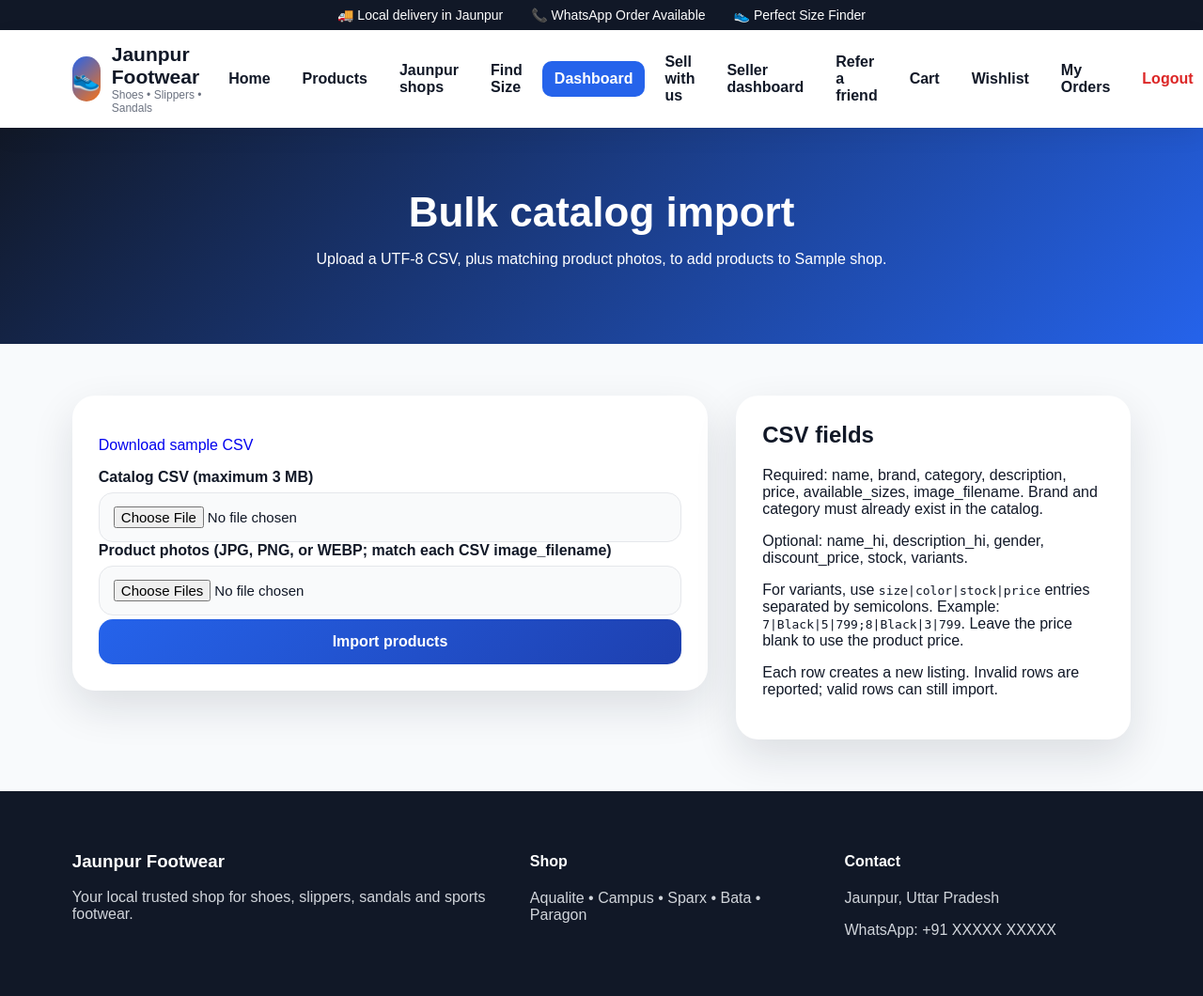
After one commit to sartaj05/jaunpur-footwear-shop, a Django app: page /shops/seller/products/import/ in a window 1280 px wide; the page is wider, and only the part inside the window is pictured. The commit adds this page. Shown: that part at 94% size. Run offline with Django 5.2, Linux system fonts and the light colour scheme; a user stored in the database is signed in; tables that the repository leaves empty hold one stand-in row (values such as "Sample post").

Commit message:
feat(catalog): import Jaunpur seller products from CSV

```diff
--- a/shops/urls.py
+++ b/shops/urls.py
@@ -15,6 +15,7 @@ urlpatterns = [
     path('seller/payouts/', views.seller_payout_ledger, name='seller_payout_ledger'),
     path('seller/orders/<int:seller_order_id>/status/', views.update_seller_order_status, name='update_seller_order_status'),
     path('seller/products/add/', views.seller_product_form, name='seller_add_product'),
+    path('seller/products/import/', views.import_seller_catalog, name='import_seller_catalog'),
     path('seller/products/<int:product_id>/edit/', views.seller_product_form, name='seller_edit_product'),
     path('seller/products/<int:product_id>/delete/', views.seller_delete_product, name='seller_delete_product'),
     path('seller/products/<int:product_id>/variants/', views.seller_manage_variants, name='seller_manage_variants'),
--- a/shops/views.py
+++ b/shops/views.py
@@ -1,5 +1,7 @@
 import re
 import csv
+import io
+import os
 from decimal import Decimal, InvalidOperation
 from datetime import time, timedelta, datetime
 
@@ -11,6 +13,7 @@ from django.utils import timezone
 from django.urls import reverse
 from django.utils.http import url_has_allowed_host_and_scheme
 from django.db.models import Q, Sum
+from django.db import transaction
 
 from products.models import Brand, Category, Product, ProductVariant
 from orders.models import Coupon, OrderTrackingEvent, SellerOrder
@@ -326,6 +329,124 @@ def seller_product_form(request, product_id=None):
 
 
 @login_required
+def import_seller_catalog(request):
+    shop = get_object_or_404(Shop, owner=request.user, status='approved')
+    imported_count = 0
+    errors = []
+    if request.method == 'POST':
+        catalog_file = request.FILES.get('catalog_file')
+        image_files = request.FILES.getlist('images')
+        allowed_extensions = {'.jpg', '.jpeg', '.png', '.webp'}
+        uploaded_images = {}
+        total_upload_size = catalog_file.size if catalog_file else 0
+        for image in image_files:
+            total_upload_size += image.size
+            filename = image.name.replace('\\', '/').split('/')[-1]
+            if filename != image.name or os.path.splitext(filename)[1].lower() not in allowed_extensions:
+                errors.append(f'{image.name}: use an image filename with JPG, PNG, or WEBP extension.')
+                continue
+            uploaded_images[filename.casefold()] = image
+
+        if not catalog_file or not catalog_file.name.lower().endswith('.csv'):
+            errors.append('Choose a CSV catalog file.')
+        elif total_upload_size > 30 * 1024 * 1024 or catalog_file.size > 3 * 1024 * 1024:
+            errors.append('Keep the CSV under 3 MB and the whole upload under 30 MB.')
+        else:
+            try:
+                csv_content = catalog_file.read().decode('utf-8-sig')
+                reader = csv.DictReader(io.StringIO(csv_content))
+                required_columns = {'name', 'brand', 'category', 'description', 'price', 'available_sizes', 'image_filename'}
+                headers = [field.strip().lower() for field in reader.fieldnames or []]
+                if not headers or not required_columns.issubset(set(headers)):
+                    errors.append('CSV needs these headers: name, brand, category, description, price, available_sizes, image_filename.')
+                else:
+                    reader.fieldnames = headers
+                    for row_number, raw_row in enumerate(reader, start=2):
+                        row = {str(key or '').strip().lower(): str(value or '').strip() for key, value in raw_row.items()}
+                        try:
+                            name = row.get('name', '')
+                            description = row.get('description', '')
+                            brand = Brand.objects.filter(name__iexact=row.get('brand', '')).first()
+                            category = Category.objects.filter(name__iexact=row.get('category', '')).first()
+                            price = Decimal(row.get('price', ''))
+                            discount_text = row.get('discount_price', '')
+                            discount_price = Decimal(discount_text) if discount_text else None
+                            stock = int(row.get('stock', '0') or '0')
+                            image_name = row.get('image_filename', '')
+                            image = uploaded_images.get(image_name.casefold())
+                            gender = row.get('gender', 'unisex').lower() or 'unisex'
+                            variants = []
+                            variant_text = row.get('variants', '')
+                            if variant_text:
+                                seen_variants = set()
+                                for spec in variant_text.split(';'):
+                                    pieces = [piece.strip() for piece in spec.split('|')]
+                                    if len(pieces) not in (3, 4):
+                                        raise ValueError('variants must use size|color|stock[|price], separated by semicolons')
+                                    size, color = pieces[0], pieces[1]
+                                    variant_stock = int(pieces[2])
+                                    variant_price = Decimal(pieces[3]) if len(pieces) == 4 and pieces[3] else None
+                                    if not size or not color or variant_stock < 0 or (variant_price is not None and variant_price <= 0):
+                                        raise ValueError('each variant needs a size, color, non-negative stock, and positive optional price')
+                                    if (size, color.casefold()) in seen_variants:
+                                        raise ValueError('duplicate size and color variant')
+                                    seen_variants.add((size, color.casefold()))
+                                    variants.append((size, color, variant_stock, variant_price))
+                            sizes = row.get('available_sizes', '') or ','.join(dict.fromkeys(item[0] for item in variants))
+                            if not name or not description or not brand or not category or price <= 0 or stock < 0 or not image or not sizes:
+                                raise ValueError('check name, existing brand/category, description, positive price, sizes, stock, and uploaded image filename')
+                            from PIL import Image
+
+                            image.seek(0)
+                            with Image.open(image) as opened_image:
+                                opened_image.verify()
+                            image.seek(0)
+                            if gender not in dict(Product.GENDER_CHOICES):
+                                raise ValueError('gender must be men, women, kids, or unisex')
+                            if discount_price is not None and (discount_price <= 0 or discount_price > price):
+                                raise ValueError('discount_price must be positive and no higher than price')
+                            with transaction.atomic():
+                                product = Product.objects.create(
+                                    shop=shop,
+                                    name=name,
+                                    name_hi=row.get('name_hi', ''),
+                                    brand=brand,
+                                    category=category,
+                                    gender=gender,
+                                    description=description,
+                                    description_hi=row.get('description_hi', ''),
+                                    price=price,
+                                    discount_price=discount_price,
+                                    stock=stock if not variants else 0,
+                                    available_sizes=sizes,
+                                    is_active=True,
+                                )
+                                image.seek(0)
+                                product.image.save(os.path.basename(image.name), image, save=True)
+                                for size, color, variant_stock, variant_price in variants:
+                                    ProductVariant.objects.create(
+                                        product=product,
+                                        size=size,
+                                        color=color,
+                                        stock=variant_stock,
+                                        price_override=variant_price,
+                                    )
+                            imported_count += 1
+                        except (InvalidOperation, TypeError, ValueError) as exc:
+                            errors.append(f'Row {row_number}: {exc}')
+                        except (OSError, ValueError) as exc:
+                            errors.append(f'Row {row_number}: could not import ({exc.__class__.__name__}).')
+            except (UnicodeDecodeError, csv.Error, OSError) as exc:
+                errors.append(f'Could not read the CSV file: {exc.__class__.__name__}. Save it as UTF-8 CSV and try again.')
+            if imported_count:
+                messages.success(request, f'Imported {imported_count} product row(s).')
+            for error in errors[:10]:
+                messages.error(request, error)
+            return redirect('import_seller_catalog')
+    return render(request, 'shops/catalog_import.html', {'shop': shop, 'errors': errors})
+
+
+@login_required
 def seller_delete_product(request, product_id):
     shop = get_object_or_404(Shop, owner=request.user, status='approved')
     product = get_object_or_404(Product, pk=product_id, shop=shop)
--- /dev/null
+++ b/static/samples/jaunpur_catalog_template.csv
@@ -0,0 +1,2 @@
+name,name_hi,brand,category,gender,description,description_hi,price,discount_price,available_sizes,stock,image_filename,variants
+Classic Black Sandal,क्लासिक काली सैंडल,Sparx,Sandals,men,Comfortable everyday sandal,आरामदायक सैंडल,999,,7,8,sandal-black.jpg,7|Black|5|;8|Black|3|;
--- /dev/null
+++ b/templates/shops/catalog_import.html
@@ -0,0 +1,14 @@
+{% extends 'base.html' %}
+{% load static %}
+{% block content %}
+<section class="page-banner"><h1>Bulk catalog import</h1><p>Upload a UTF-8 CSV, plus matching product photos, to add products to {{ shop.name }}.</p></section>
+<section class="checkout-page">
+    <form method="post" enctype="multipart/form-data" class="checkout-form-card">{% csrf_token %}
+        <p><a href="{% static 'samples/jaunpur_catalog_template.csv' %}" download>Download sample CSV</a></p>
+        <div class="form-group"><label>Catalog CSV (maximum 3 MB)</label><input type="file" name="catalog_file" accept=".csv,text/csv" required></div>
+        <div class="form-group"><label>Product photos (JPG, PNG, or WEBP; match each CSV image_filename)</label><input type="file" name="images" accept="image/jpeg,image/png,image/webp" multiple required></div>
+        <button class="auth-btn">Import products</button>
+    </form>
+    <aside class="checkout-form-card"><h2>CSV fields</h2><p>Required: name, brand, category, description, price, available_sizes, image_filename. Brand and category must already exist in the catalog.</p><p>Optional: name_hi, description_hi, gender, discount_price, stock, variants.</p><p>For variants, use <code>size|color|stock|price</code> entries separated by semicolons. Example: <code>7|Black|5|799;8|Black|3|799</code>. Leave the price blank to use the product price.</p><p>Each row creates a new listing. Invalid rows are reported; valid rows can still import.</p></aside>
+</section>
+{% endblock %}
--- a/templates/shops/seller_dashboard.html
+++ b/templates/shops/seller_dashboard.html
@@ -5,7 +5,7 @@
 {% else %}<section class="featured-section">
     <div class="checkout-summary"><strong>Jaunpur verification:</strong> {{ shop.get_verification_status_display }}{% if shop.verification_note %}<p>{{ shop.verification_note }}</p>{% endif %}{% if shop.verification_status != 'verified' %}<form method="post" action="{% url 'request_shop_verification' %}">{% csrf_token %}<button class="secondary-btn">Request shop verification</button></form>{% endif %}</div>
     <div class="checkout-summary"><strong>Ready for payout:</strong> ₹{{ pending_payout_total }} · <strong>Paid out:</strong> ₹{{ paid_payout_total }} <a href="{% url 'seller_payout_ledger' %}">View ledger</a></div>
-    <p><a class="secondary-btn" href="{% url 'shop_page' shop.slug %}">View storefront</a> <a class="secondary-btn" href="{% url 'seller_shop_profile' %}">Shop profile</a> <a class="secondary-btn" href="{% url 'manage_promotions' %}">Promotions</a> <a class="secondary-btn" href="{% url 'manage_shop_coverage' %}">Delivery PIN codes</a> <a class="secondary-btn" href="{% url 'manage_fulfillment_slots' %}">Delivery & pickup hours</a> <a class="secondary-btn" href="{% url 'seller_orders' %}">Orders</a> <a class="secondary-btn" href="{% url 'marketplace_hub' %}">Amazon & Flipkart</a> <a class="secondary-btn" href="{% url 'ondc_setup' %}">ONDC onboarding</a> <a class="primary-btn" href="{% url 'seller_add_product' %}">Add product</a></p>
+    <p><a class="secondary-btn" href="{% url 'shop_page' shop.slug %}">View storefront</a> <a class="secondary-btn" href="{% url 'seller_shop_profile' %}">Shop profile</a> <a class="secondary-btn" href="{% url 'manage_promotions' %}">Promotions</a> <a class="secondary-btn" href="{% url 'manage_shop_coverage' %}">Delivery PIN codes</a> <a class="secondary-btn" href="{% url 'manage_fulfillment_slots' %}">Delivery & pickup hours</a> <a class="secondary-btn" href="{% url 'seller_orders' %}">Orders</a> <a class="secondary-btn" href="{% url 'import_seller_catalog' %}">Bulk import</a> <a class="secondary-btn" href="{% url 'marketplace_hub' %}">Amazon & Flipkart</a> <a class="secondary-btn" href="{% url 'ondc_setup' %}">ONDC onboarding</a> <a class="primary-btn" href="{% url 'seller_add_product' %}">Add product</a></p>
     <div class="product-grid">{% for product in products %}<article class="product-card"><img src="{{ product.image.url }}" alt="{{ product.name }}"><div class="product-info"><h3>{{ product.name }}</h3><p>{{ product.brand.name }} · stock {{ product.stock }}</p><p>₹{{ product.final_price }}</p><a class="card-btn" href="{% url 'seller_edit_product' product.id %}">Edit</a> <a class="card-btn" href="{% url 'seller_manage_variants' product.id %}">Sizes & colors</a><form method="post" action="{% url 'seller_delete_product' product.id %}">{% csrf_token %}<button class="secondary-btn">Remove listing</button></form></div></article>{% empty %}<p>Your store does not have products yet.</p>{% endfor %}</div>
 </section>{% endif %}
 {% endblock %}
```
